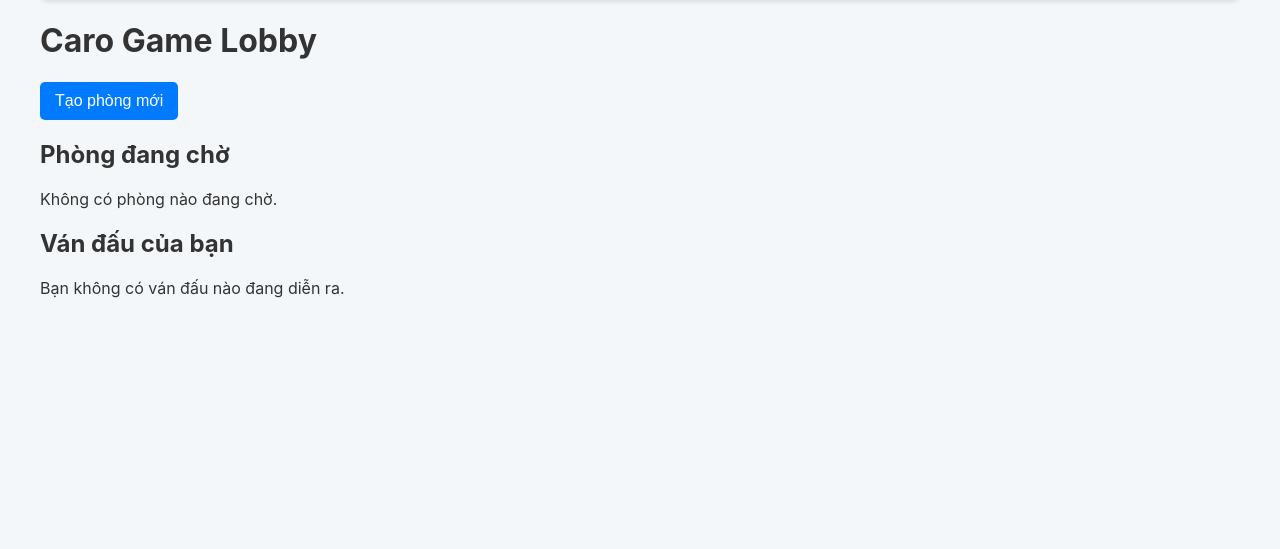
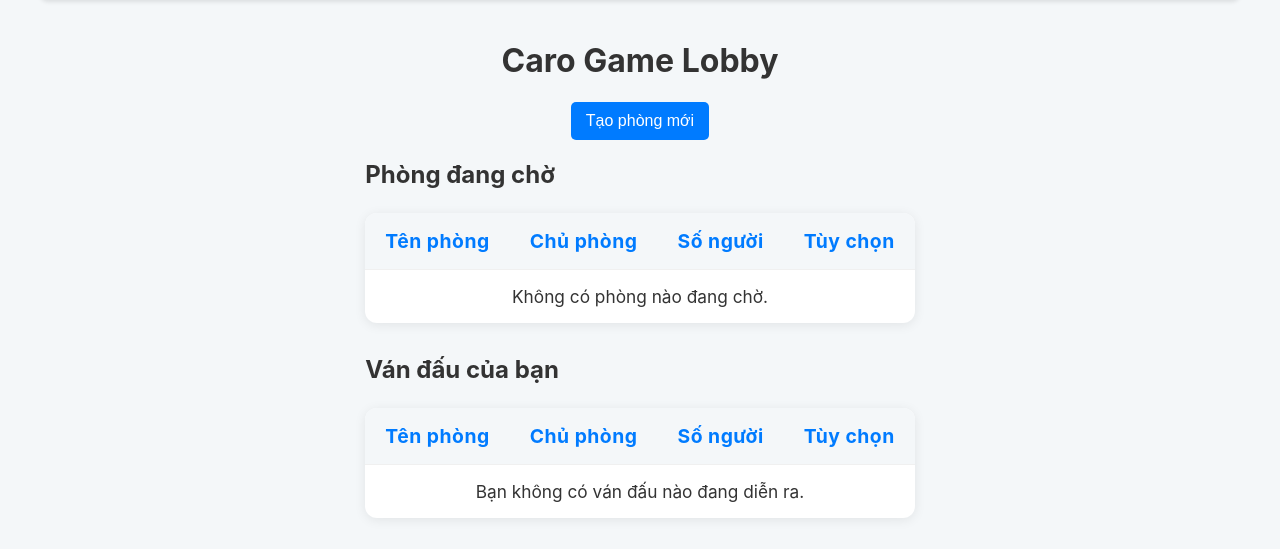
Before and after one commit to kpollz/caro-tourament, a Django app: page /lobby/ in a window 1280 px wide. Shown: the part 88-637 px from the top of the page. Run offline with Django 4.2, Linux system fonts and the light colour scheme; the visitor is signed in with stand-in values (Sample User, id 1); data that the repository does not hold is empty.

Commit message:
Feature: makeup for Lobby view

```diff
--- a/backend/game/static/css/styles.css
+++ b/backend/game/static/css/styles.css
@@ -185,3 +185,51 @@ body {
     justify-content: center;
     align-items: center;
 }
+
+.room-table {
+    width: 100%;
+    max-width: 700px;
+    margin: 24px auto 32px auto;
+    border-collapse: separate;
+    border-spacing: 0;
+    background: #fff;
+    border-radius: 12px;
+    overflow: hidden;
+    box-shadow: 0 2px 12px rgba(0,0,0,0.08);
+    font-size: 1.08em;
+}
+.room-table th, .room-table td {
+    padding: 16px 20px;
+    text-align: center;
+    border-bottom: 1px solid #f0f0f0;
+}
+.room-table th {
+    background: #f4f7f9;
+    font-weight: bold;
+    color: #007bff;
+    font-size: 1.12em;
+    letter-spacing: 0.5px;
+}
+.room-table tr:last-child td {
+    border-bottom: none;
+}
+.room-table tr:hover {
+    background: #eaf4ff;
+}
+.room-table td {
+    vertical-align: middle;
+}
+.room-table .btn {
+    margin: 0 auto;
+    display: block;
+    min-width: 90px;
+}
+.lobby-container {
+    display: flex;
+    flex-direction: column;
+    align-items: center;
+}
+.waiting-games, .in-progress-games {
+    width: 100%;
+    max-width: 700px;
+}
--- a/backend/game/templates/game/index.html
+++ b/backend/game/templates/game/index.html
@@ -47,28 +47,64 @@
         <div class="waiting-games">
             <h2>Phòng đang chờ</h2>
             <div class="game-list">
-                {% for game in waiting_games %}
-                    <div class="game-item">
-                        <span>{{ game.name }} ({{ game.player_count }}/2 người)</span>
-                        <a href="{% url 'game:game_room' room_id=game.id %}" class="btn">Vào phòng</a>
-                    </div>
-                {% empty %}
-                    <p>Không có phòng nào đang chờ.</p>
-                {% endfor %}
+                <table class="room-table">
+                    <thead>
+                        <tr>
+                            <th>Tên phòng</th>
+                            <th>Chủ phòng</th>
+                            <th>Số người</th>
+                            <th>Tùy chọn</th>
+                        </tr>
+                    </thead>
+                    <tbody>
+                        {% if waiting_games %}
+                            {% for game in waiting_games %}
+                            <tr>
+                                <td>{{ game.name }}</td>
+                                <td>{{ game.creator.username }}</td>
+                                <td>{{ game.player_count }}/2</td>
+                                <td><a href="{% url 'game:game_room' room_id=game.id %}" class="btn">Vào phòng</a></td>
+                            </tr>
+                            {% endfor %}
+                        {% else %}
+                            <tr>
+                                <td colspan="4">Không có phòng nào đang chờ.</td>
+                            </tr>
+                        {% endif %}
+                    </tbody>
+                </table>
             </div>
         </div>
 
         <div class="in-progress-games">
             <h2>Ván đấu của bạn</h2>
-             <div class="game-list">
-                {% for game in in_progress_games %}
-                     <div class="game-item">
-                        <span>{{ game.name }} (vs ...)</span>
-                        <a href="{% url 'game:game_room' room_id=game.id %}" class="btn">Vào lại</a>
-                    </div>
-                {% empty %}
-                    <p>Bạn không có ván đấu nào đang diễn ra.</p>
-                {% endfor %}
+            <div class="game-list">
+                <table class="room-table">
+                    <thead>
+                        <tr>
+                            <th>Tên phòng</th>
+                            <th>Chủ phòng</th>
+                            <th>Số người</th>
+                            <th>Tùy chọn</th>
+                        </tr>
+                    </thead>
+                    <tbody>
+                        {% if in_progress_games %}
+                            {% for game in in_progress_games %}
+                            <tr>
+                                <td>{{ game.name }}</td>
+                                <td>{{ game.creator.username }}</td>
+                                <td>{{ game.player_count }}/2</td>
+                                <td><a href="{% url 'game:game_room' room_id=game.id %}" class="btn">Vào lại</a></td>
+                            </tr>
+                            {% endfor %}
+                        {% else %}
+                            <tr>
+                                <td colspan="4">Bạn không có ván đấu nào đang diễn ra.</td>
+                            </tr>
+                        {% endif %}
+                    </tbody>
+                </table>
             </div>
         </div>
     </div>
```
Also changed, not shown: 1 other file.
